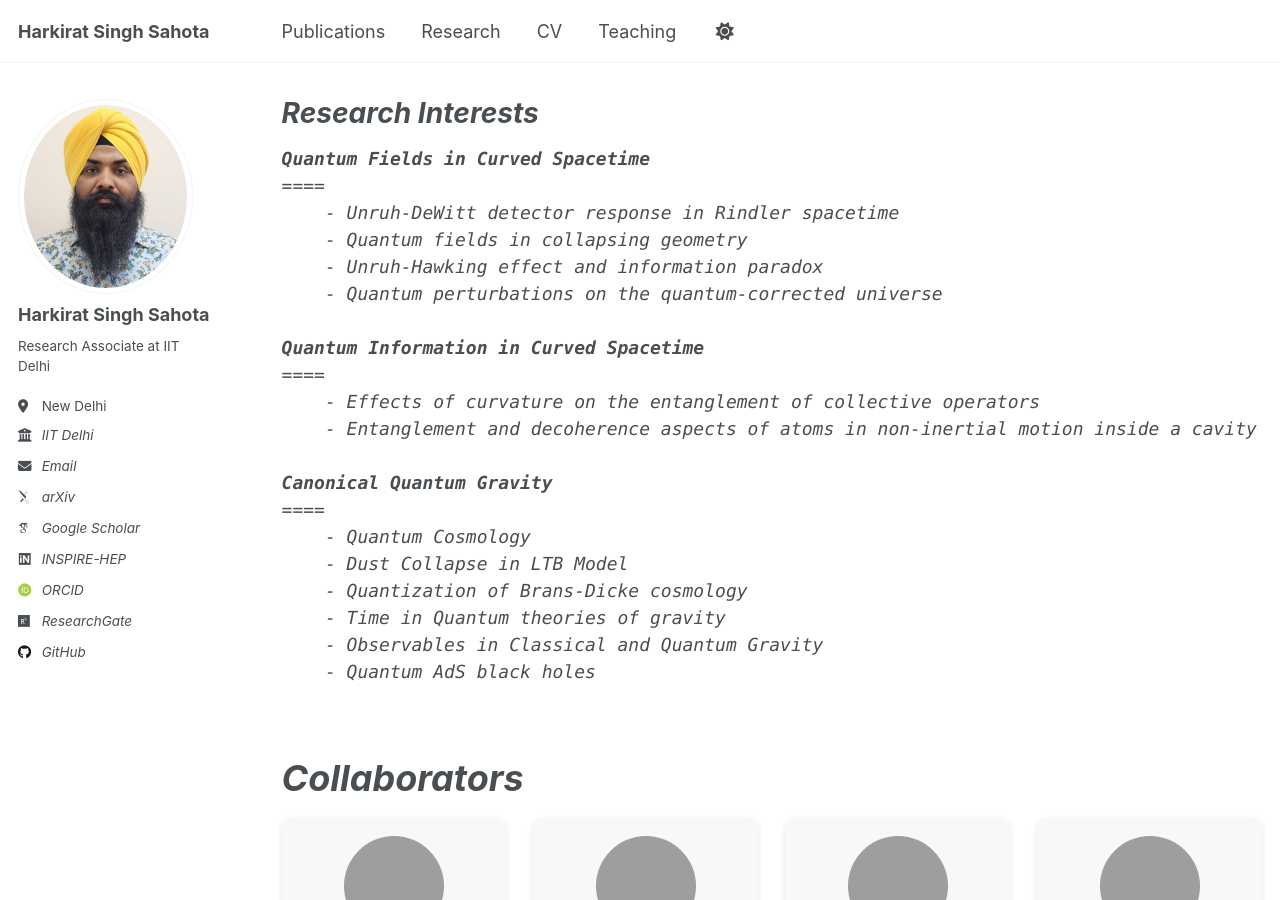
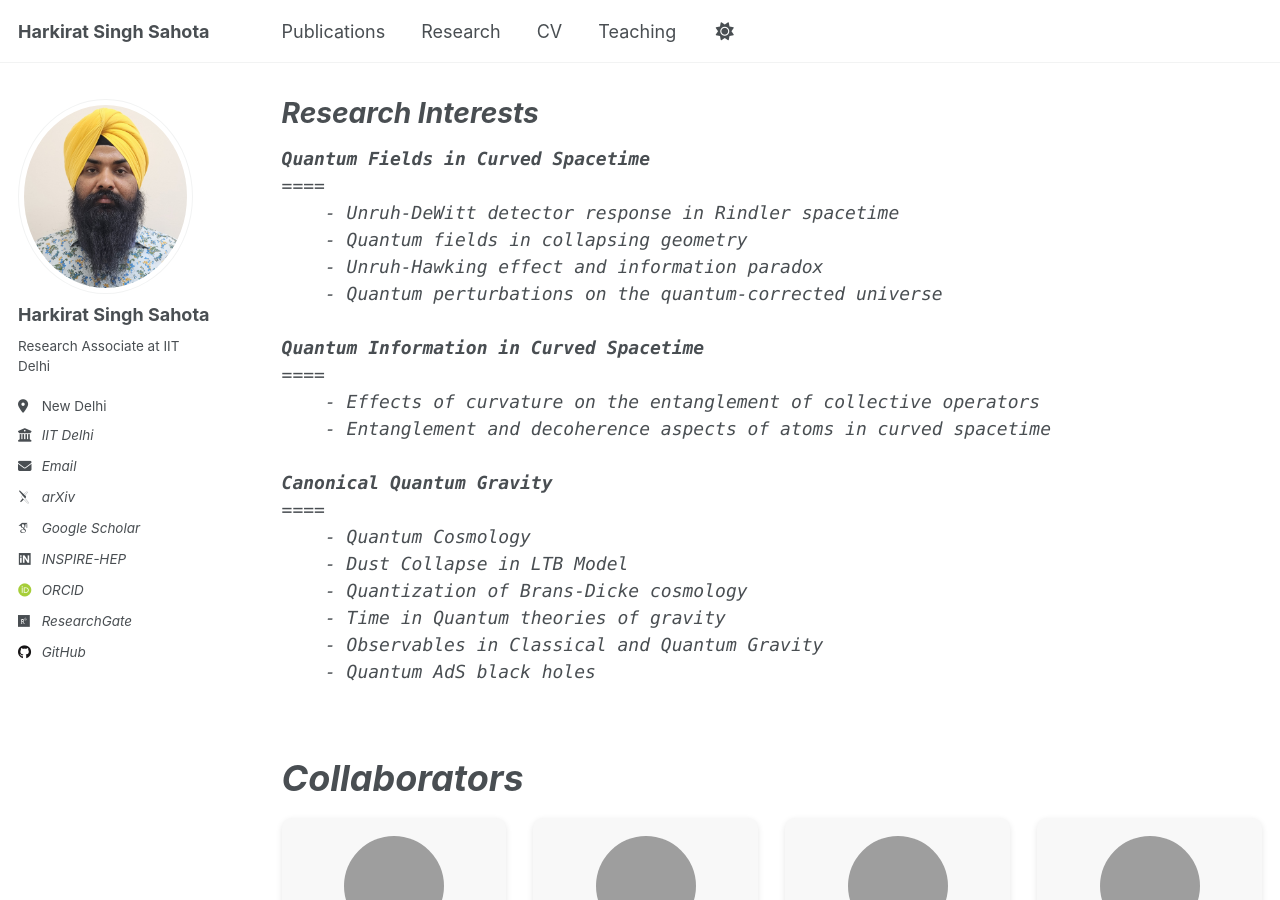
Before and after one commit to harkiratss/harkiratss.github.io, a Jekyll site: the page built from _pages/research.md, in a window 1280 px wide and 900 px high, cut to the strip 0-900 px from the top of the window. Built offline with Jekyll 4.4.1, drawn with Linux system fonts in a browser that asks for light colours; some web fonts are replaced; grey boxes are pictures that could not be loaded.

Commit message:
Update research.md

```diff
--- a/_pages/research.md
+++ b/_pages/research.md
@@ -17,7 +17,7 @@ author_profile: true
 <strong>Quantum Information in Curved Spacetime</strong>
 ====
     - Effects of curvature on the entanglement of collective operators
-    - Entanglement and decoherence aspects of atoms in non-inertial motion inside a cavity
+    - Entanglement and decoherence aspects of atoms in curved spacetime
 
 <strong>Canonical Quantum Gravity</strong>
 ====
```
